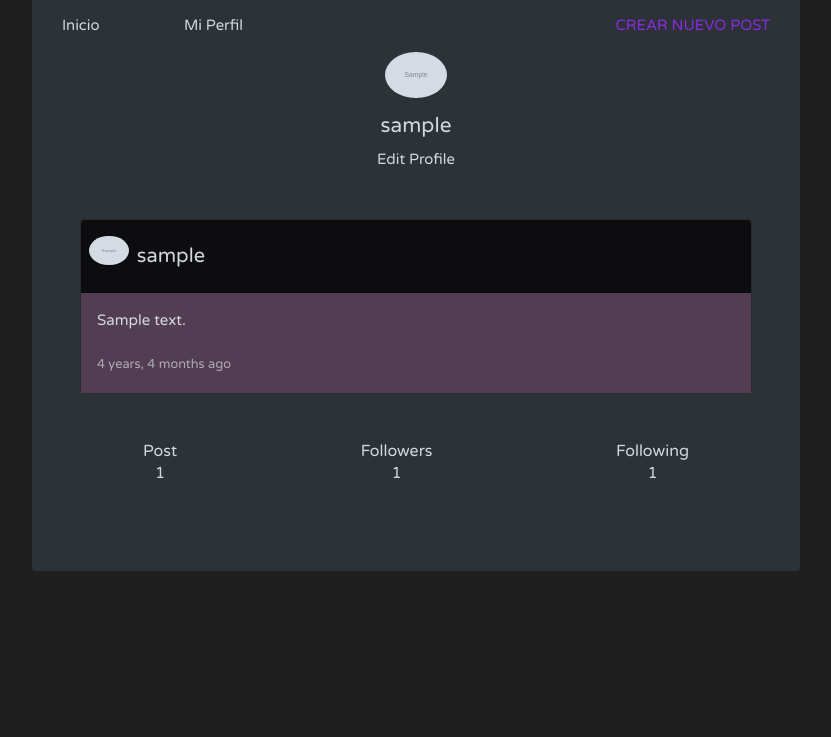
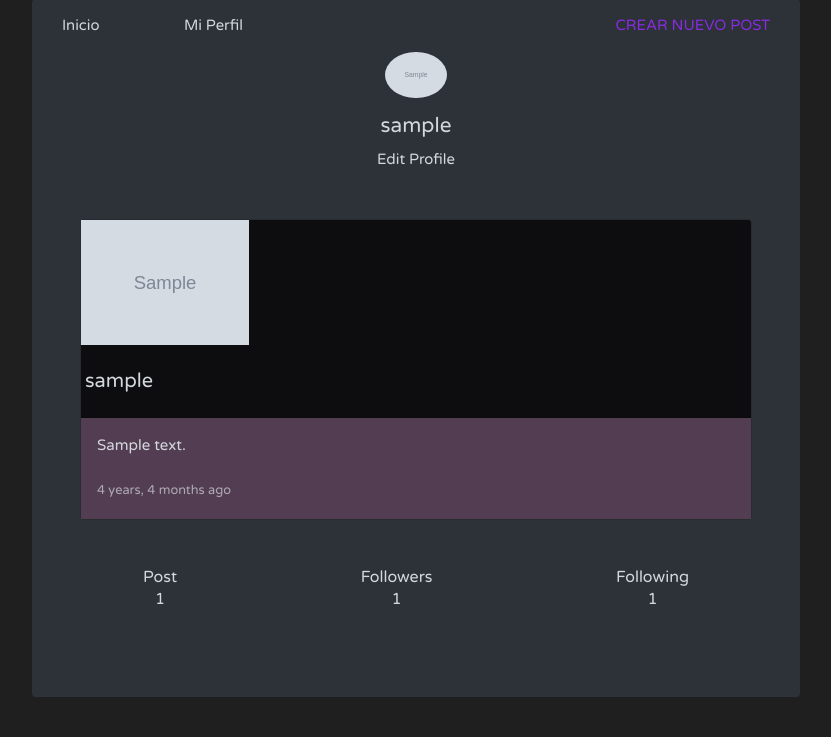
Before and after one commit to Fosa404/social-network-django, a Django app: a page that uses templates/social/feed.html in a window 1280 px wide. Shown: the part 162-899 px from the top of the page, without its empty margins (224-1055 px from the left). Before the commit the page ends 733 px from the top, so only its background shows below. Run offline with Django 5.2, Linux system fonts and the light colour scheme; a user stored in the database is signed in; tables that the repository leaves empty hold one stand-in row (values such as "Sample post"); grey boxes marked "Sample" are stand-in pictures; some libraries are stand-ins or nearby versions.

Commit message:
fixed up user search

```diff
--- a/social/views.py
+++ b/social/views.py
@@ -44,12 +44,11 @@ def feed(request):
         )
     if request.method == 'POST':
         search_user = User.objects.filter(
-            username__icontains=request.POST.get('search_users'))
-        try:
-            user = get_object_or_404(search_user)
-            return redirect('profile', user.username)
-        except Http404:
-            messages.error(request, 'No user found with that username')
+            username__icontains=request.POST.get('search_users')).first()
+        if search_user:
+            return redirect('profile', search_user.username)
+
+        messages.error(request, 'No user found with that username')
         return redirect('feed')
 
 
--- a/templates/social/feed.html
+++ b/templates/social/feed.html
@@ -12,7 +12,12 @@
 {% for post in posts %}
 <article>
     <div class="container-article">
-        <img src="{{ post.user.profile.image.url }}">
+        {% if user.profile.image %}
+		<img class="profile-img col-3" src="{{ user.profile.image.url }}">
+	    {% else %}
+		{% load static %}
+		<img class="profile-img col-3" src="{% static 'avatar.jpeg' %}">
+	    {% endif %}
         <div>
             <h2 class="username"><a href="{% url 'profile' post.user.username %}">{{ post.user.username }}</a></h2>
             <i class="clock"></i>
--- a/templates/social/profile.html
+++ b/templates/social/profile.html
@@ -37,7 +37,12 @@
 		{% for post in posts %}
 			<div class="card m-5 p-0 d-sm-flex">
 				<div class="card-header flex-row align-items-center p-0">
-					<img src="{{ user.profile.image.url }}" class="col-1 float-start my-2 p-2 rounded-circle"/>
+					{% if user.profile.image %}
+					<img class="profile-img col-3" src="{{ user.profile.image.url }}">
+					{% else %}
+					{% load static %}
+					<img class="profile-img col-3" src="{% static 'avatar.jpeg' %}">
+					{% endif %}
 					<h2 class="username my-4 mx-1 fs-5" >{{ user.username }}</h2>
 				</div>
 				<div class="card-body">
```
